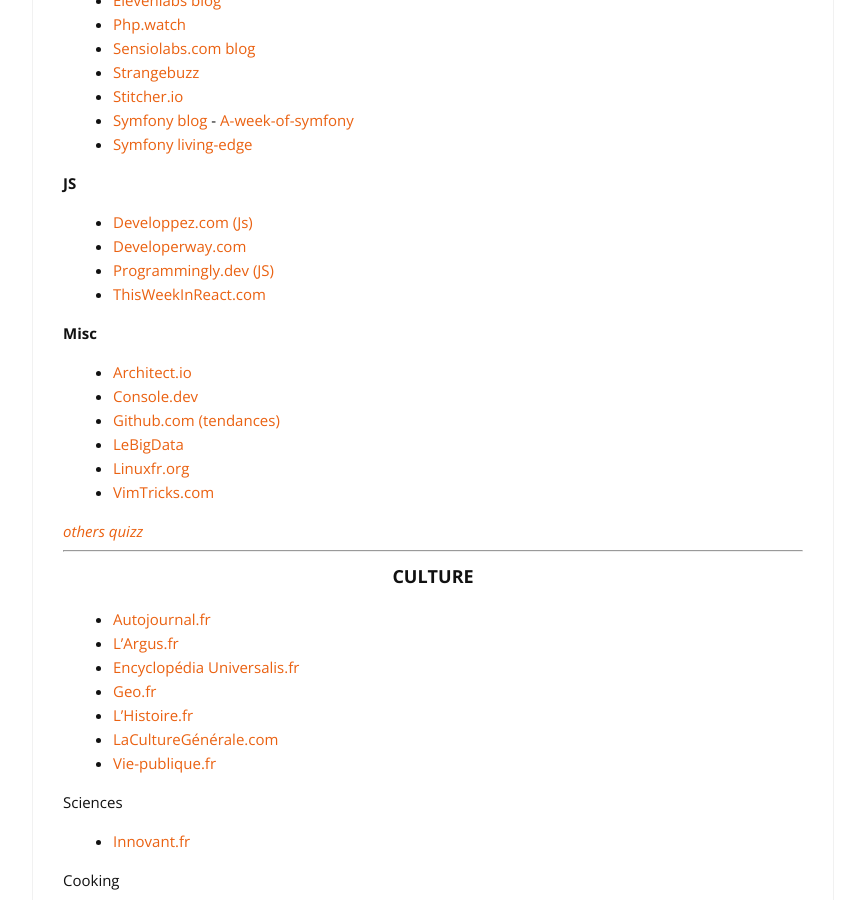
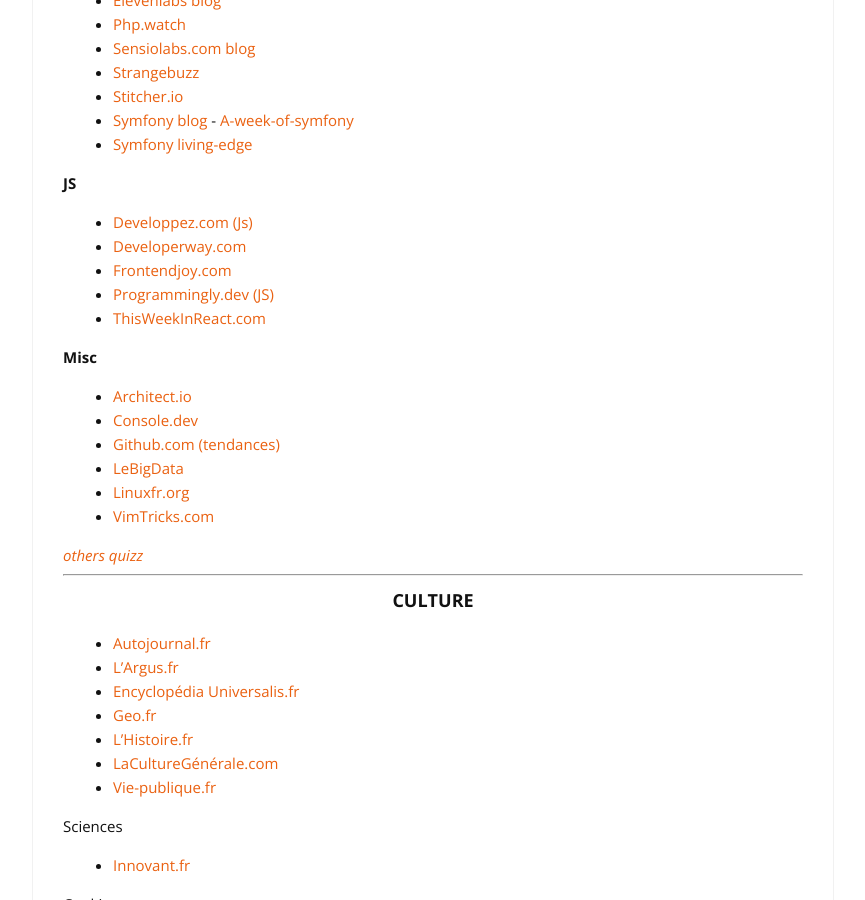
Before and after one commit to cylmat/cylmat.github.io, a Jekyll site: the page built from _pages/news.md, in a window 1280 px wide and 900 px high, scrolled down 1193 px. Shown: the whole window, without its empty margins (207-1072 px from the left). Built offline with Jekyll 4.4.1, drawn with Linux system fonts in a browser that asks for light colours; nearby versions of some CDN libraries.

Commit message:
Add Frontendjoy.com to JS resources

```diff
--- a/_pages/news.md
+++ b/_pages/news.md
@@ -61,6 +61,7 @@
 **JS**
 + [Developpez.com (Js)](https://javascript.developpez.com)
 + [Developerway.com](https://www.developerway.com)
++ [Frontendjoy.com](https://www.frontendjoy.com)
 + [Programmingly.dev (JS)](https://programmingly.dev)
 + [ThisWeekInReact.com](https://thisweekinreact.com/articles)
 
```
